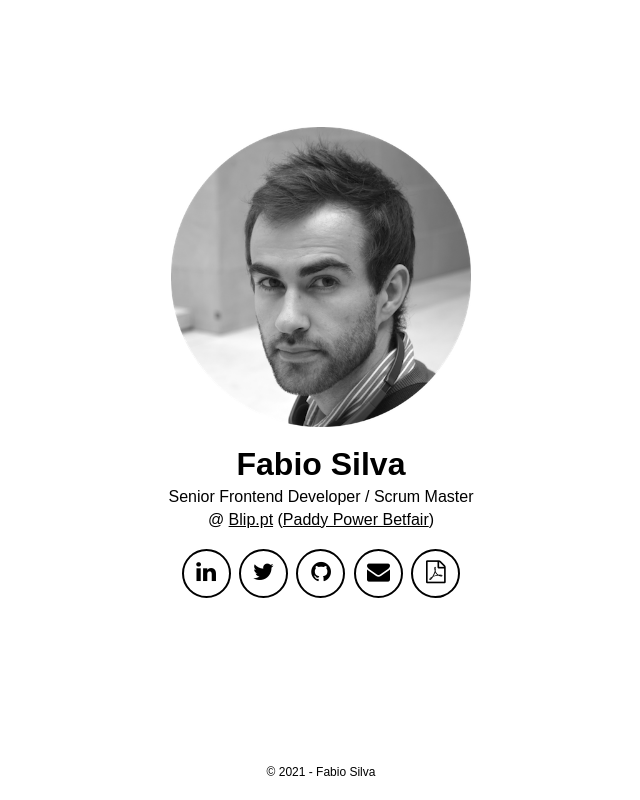
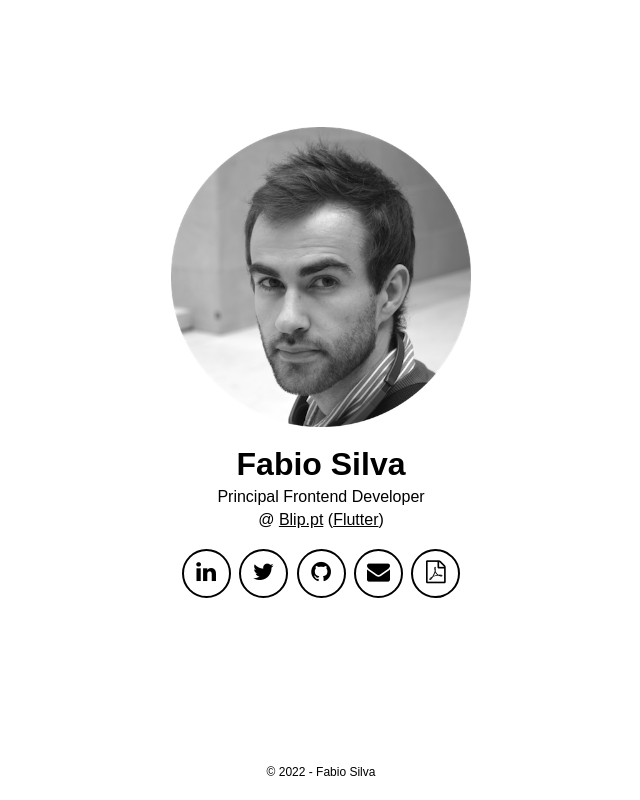
Before and after one commit to fabioscsilva/fabioscsilva.github.io, a plain HTML site: page index.html in a window 1280 px wide. Shown: the whole page, without its empty margins (319-959 px from the left). Drawn offline with Linux system fonts and the light colour scheme.

Commit message:
Update year and role

```diff
--- a/index.html
+++ b/index.html
@@ -25,8 +25,8 @@
         <div class="content">
             <img class="greyscale photo" src="assets/imgs/profile.png">
             <h1 class="name">Fabio Silva</h1>
-            <h3 class="job">Senior Frontend Developer / Scrum Master</h3>
-            <h3 class="job">@ <a href="http://www.blip.pt" target="_blank">Blip.pt</a> (<a href="http://www.paddypowerbetfair.com" target="_blank">Paddy Power Betfair</a>)</h3>
+            <h3 class="job">Principal Frontend Developer</h3>
+            <h3 class="job">@ <a href="http://www.blip.pt" target="_blank">Blip.pt</a> (<a href="https://www.flutter.com/" target="_blank">Flutter</a>)</h3>
             <ul class="list">
                 <li class="item">
                     <a title="Linkedin" href="https://pt.linkedin.com/in/fabioscsilva" onclick="ga('send', 'event', 'Links', 'click', 'Open Linkedin', 1);" target="_blank" class="btn-social"><i class="fa fa-fw fa-linkedin"></i></a>
@@ -51,7 +51,7 @@
     </div>
     <footer class="footer">
         <span>
-            © 2021 - Fabio Silva
+            © 2022 - Fabio Silva
         </span>
     </footer>
 </body>
```
